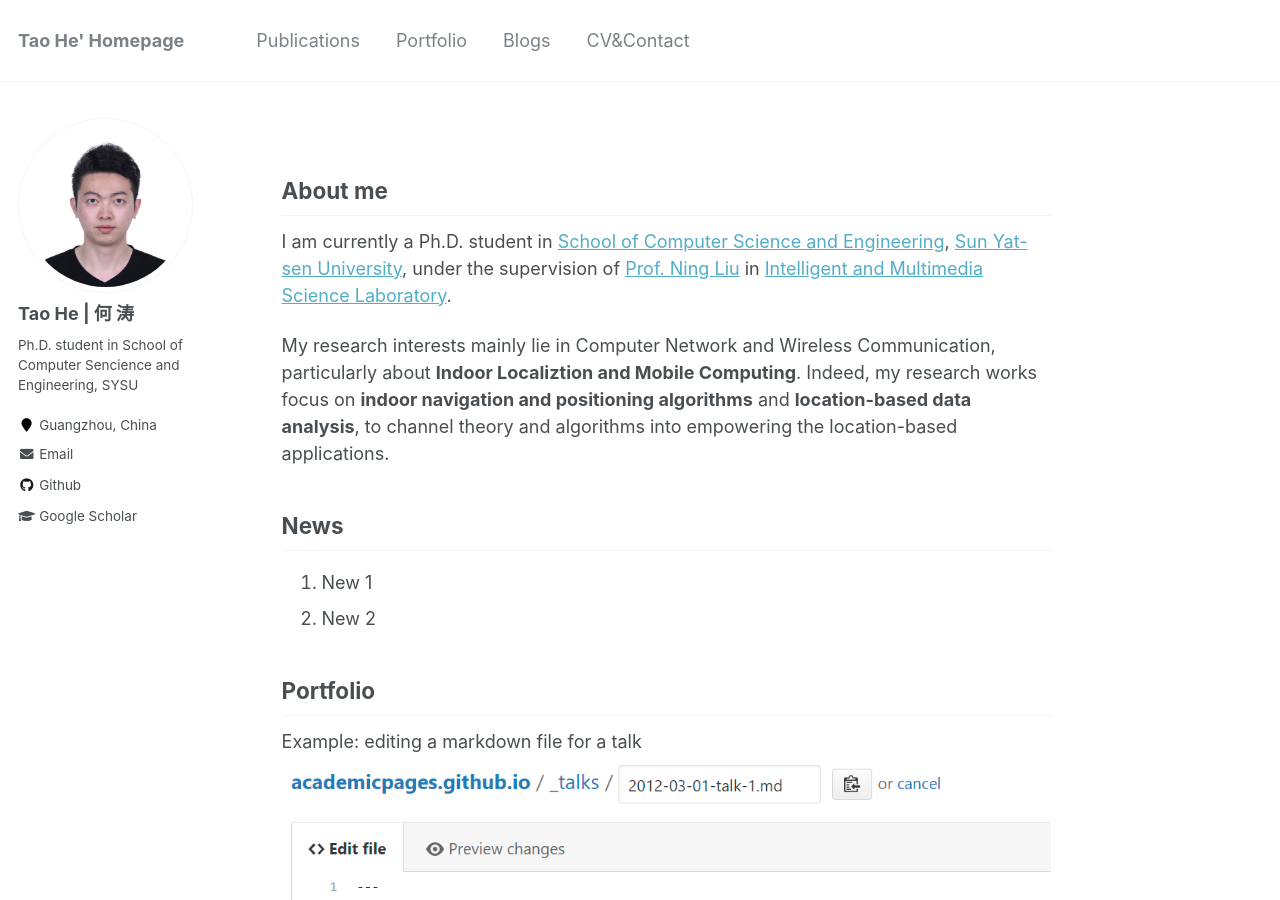
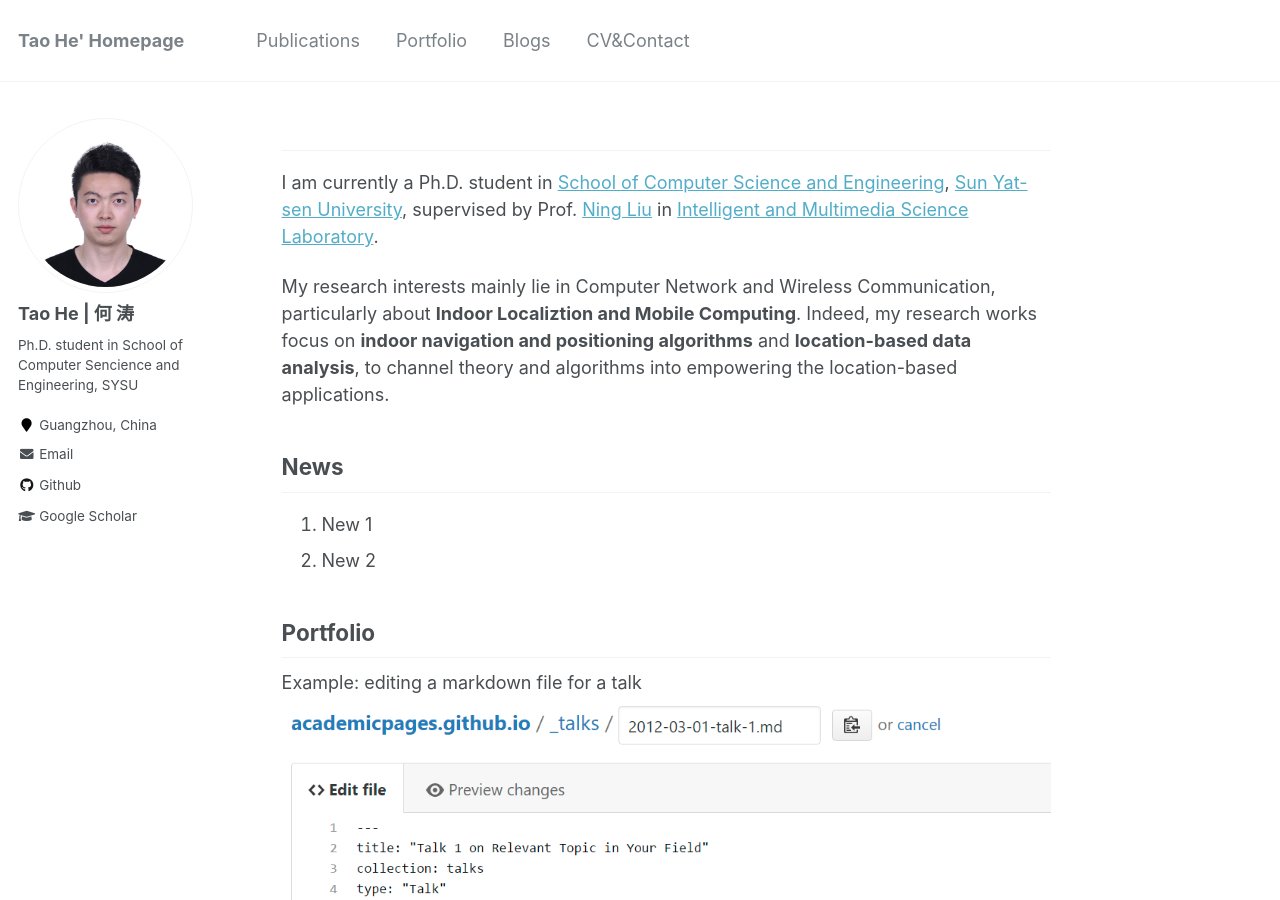
Before and after one commit to onewalnut/onewalnut.github.io, a Jekyll site: the page built from _pages/about.md, in a window 1280 px wide and 900 px high. Built offline with Jekyll 4.4.1, drawn with Linux system fonts in a browser that asks for light colours.

Commit message:
Update about.md

```diff
--- a/_pages/about.md
+++ b/_pages/about.md
@@ -9,9 +9,8 @@ redirect_from:
 ---
 
 
-About me
 --------
-I am currently a Ph.D. student in [School of Computer Science and Engineering](http://sdcs.sysu.edu.cn), [Sun Yat-sen University](http://www.sysu.edu.cn), under the supervision of [Prof. Ning Liu](http://sdcs.sysu.edu.cn/node/2495) in [Intelligent and Multimedia Science Laboratory](https://www.sysu-imsl.com).
+I am currently a Ph.D. student in [School of Computer Science and Engineering](http://sdcs.sysu.edu.cn), [Sun Yat-sen University](http://www.sysu.edu.cn),  supervised by Prof. [Ning Liu](http://sdcs.sysu.edu.cn/node/2495) in [Intelligent and Multimedia Science Laboratory](https://www.sysu-imsl.com).
 
 My research interests mainly lie in Computer Network and Wireless Communication, particularly about **Indoor Localiztion and Mobile Computing**.
 Indeed, my research works focus on **indoor navigation and positioning algorithms** and **location-based data analysis**, to channel theory and algorithms into empowering the location-based applications.
```
